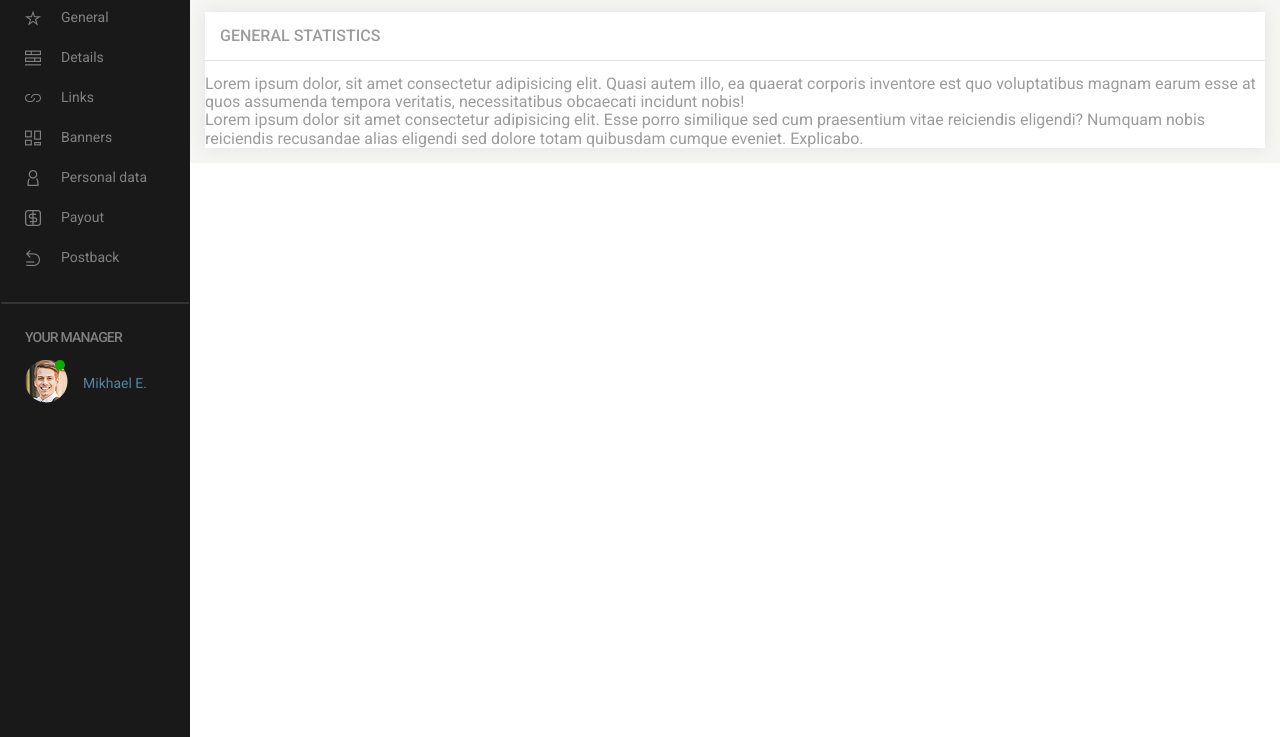
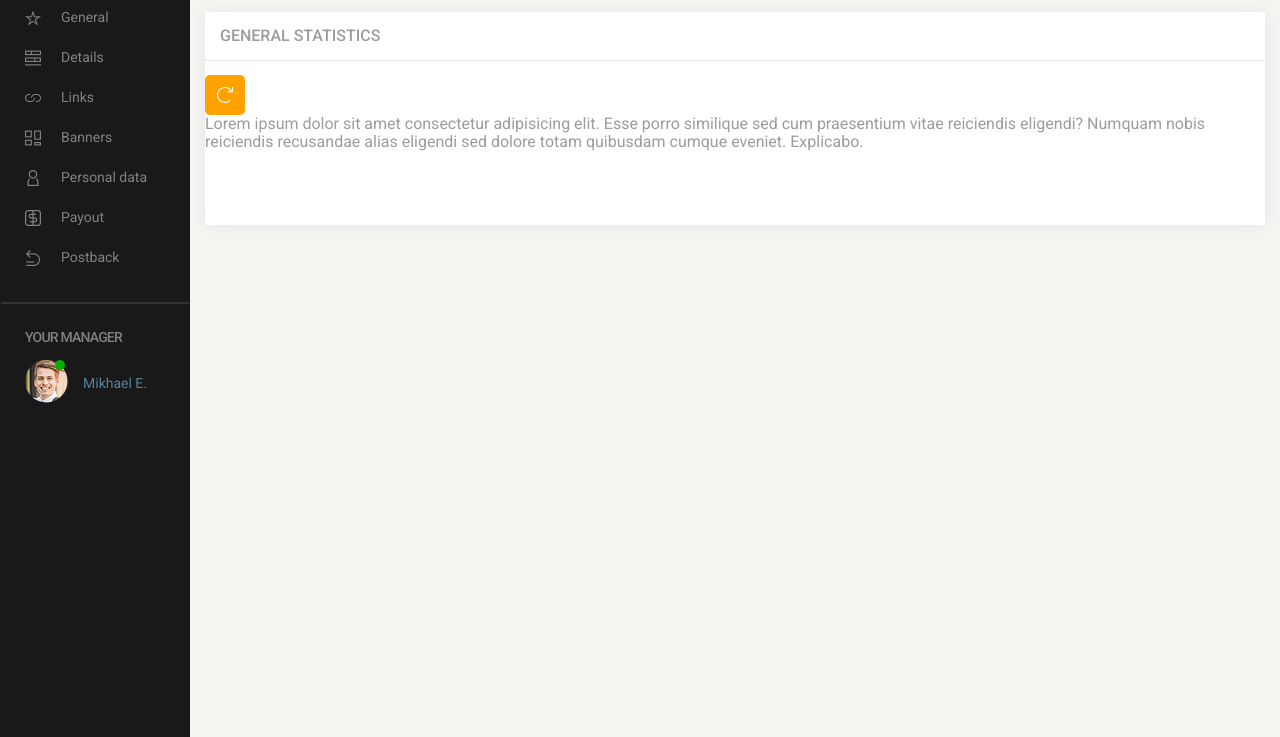
Before and after one commit to grzegorz-jodlowski/dashboard-project, a website: page src/index.html in a window 1280 px wide. Shown: the part 63-800 px from the top of the page. Drawn offline with nearby package versions, Linux system fonts and the light colour scheme; files that its build step writes are made by us from their sources.

Commit message:
Add button refresh and fix bug with scroll display

```diff
--- a/src/index.html
+++ b/src/index.html
@@ -86,18 +86,21 @@
     </nav>
 
     <main class="main-content">
-      <section class="section">
+      <section class="section general">
         <h2 class="section__header">General statistics</h2>
         <div class="section__dates">
-          Lorem ipsum dolor, sit amet consectetur adipisicing elit. Quasi autem illo, ea quaerat corporis inventore est
-          quo voluptatibus magnam earum esse at quos assumenda tempora veritatis, necessitatibus obcaecati incidunt
-          nobis!
+          <button class="button-refresh"><i class="icon-refresh"></i></button>
 
         </div>
         <div class="section__statistics">
           Lorem ipsum dolor sit amet consectetur adipisicing elit. Esse porro similique sed cum praesentium vitae
           reiciendis eligendi? Numquam nobis reiciendis recusandae alias eligendi sed dolore totam quibusdam cumque
           eveniet. Explicabo.
+          <br>
+          <br>
+          <br>
+          <br>
+          <br>
 
         </div>
         <div class="section__chart">
@@ -105,6 +108,51 @@
 
         </div>
       </section>
+      <!-- <section class="section details">
+        <h2 class="section__header">General statistics</h2>
+        <div class="section__dates">
+          <button class="button-refresh"><i class="icon-refresh"></i></button>
+          Lorem ipsum dolor sit amet consectetur adipisicing elit. Esse porro similique sed cum praesentium vitae
+          reiciendis eligendi? Numquam nobis reiciendis recusandae alias eligendi sed dolore totam quibusdam cumque
+          eveniet. Explicabo.
+          <br>
+          <br>
+          <br>
+          <br>
+          <br>
+        </div>
+
+      </section>
+      <section class="section links">
+        <h2 class="section__header">General statistics</h2>
+        <div class="section__dates">
+          <button class="button-refresh"><i class="icon-refresh"></i></button>
+          Lorem ipsum dolor sit amet consectetur adipisicing elit. Esse porro similique sed cum praesentium vitae
+          reiciendis eligendi? Numquam nobis reiciendis recusandae alias eligendi sed dolore totam quibusdam cumque
+          eveniet. Explicabo.
+          <br>
+          <br>
+          <br>
+          <br>
+          <br>
+        </div>
+
+      </section>
+      <section class="section banners">
+        <h2 class="section__header">General statistics</h2>
+        <div class="section__dates">
+          <button class="button-refresh"><i class="icon-refresh"></i></button>
+          Lorem ipsum dolor sit amet consectetur adipisicing elit. Esse porro similique sed cum praesentium vitae
+          reiciendis eligendi? Numquam nobis reiciendis recusandae alias eligendi sed dolore totam quibusdam cumque
+          eveniet. Explicabo.
+          <br>
+          <br>
+          <br>
+          <br>
+          <br>
+        </div>
+
+      </section> -->
 
 
 
--- a/src/sass/_layout.scss
+++ b/src/sass/_layout.scss
@@ -12,20 +12,25 @@ a {
   }
 }
 
+.main-content {
+  background-color: $gray-light;
+  margin-top: 60px;
+}
+
 .wrapper {
   display: grid;
   grid-template-columns: 190px repeat(10, [col-start] 1fr);
-  grid-template-rows: minmax(60px, auto);
+  // grid-template-rows: minmax(60px, auto);
 }
 
 .top {
   grid-column: col-start 1 / span 10;
-  grid-row: 1;
+  // grid-row: 1;
 }
 
 .sidebar {
   grid-column: 1 / span 1;
-  grid-row: 1 / span 2;
+  // grid-row: 1 / span 2;
 }
 
 .main-content {
--- a/src/sass/components/_buttons.scss
+++ b/src/sass/components/_buttons.scss
@@ -25,3 +25,18 @@
     }
   }
 }
+
+.button-refresh {
+  background: $orange;
+  border: none;
+  width: 40px;
+  height: 40px;
+  cursor: pointer;
+  color: $white;
+  font-size: $header-font-size;
+  border-radius: 5px;
+
+  &:hover {
+    opacity: 0.8;
+  }
+}
--- a/src/sass/sections/_main-content.scss
+++ b/src/sass/sections/_main-content.scss
@@ -1,8 +1,3 @@
-.main-content {
-  background-color: $gray-light;
-  margin-top: 60px;
-}
-
 .section {
   margin: 15px;
   background-color: $white;
--- a/src/sass/sections/_sidebar.scss
+++ b/src/sass/sections/_sidebar.scss
@@ -26,7 +26,7 @@
 }
 
 .sidebar-menu {
-  min-height: calc(100vh - 60px);
+  height: calc(100vh - 60px);
 
   &__list {
     list-style-type: none;
```
